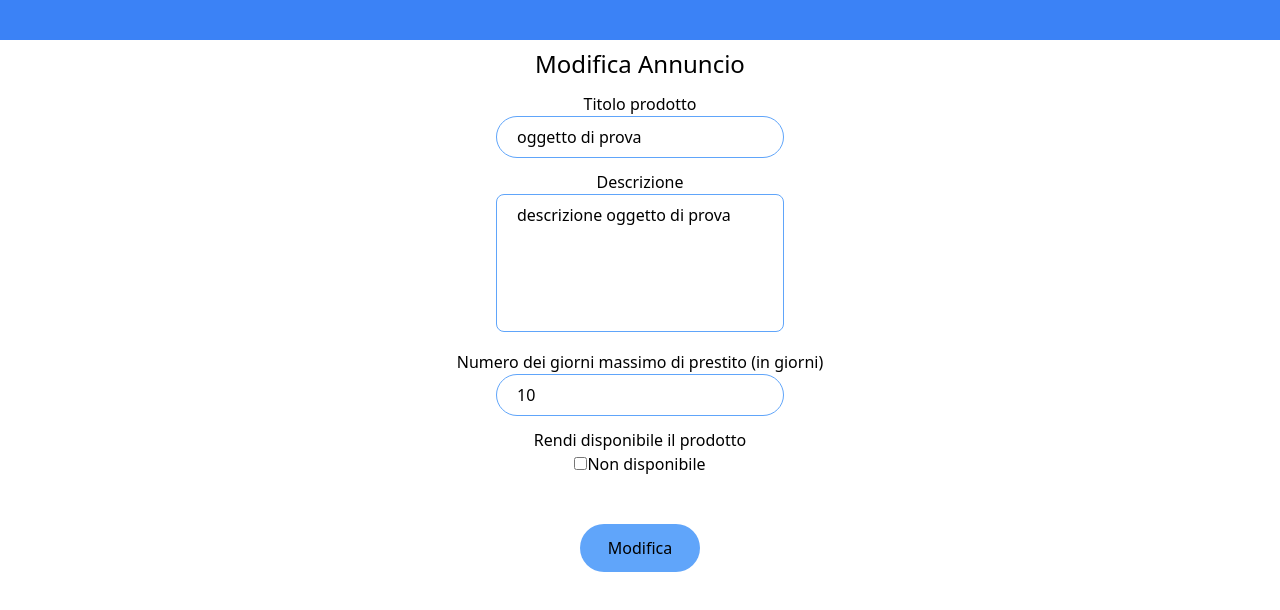
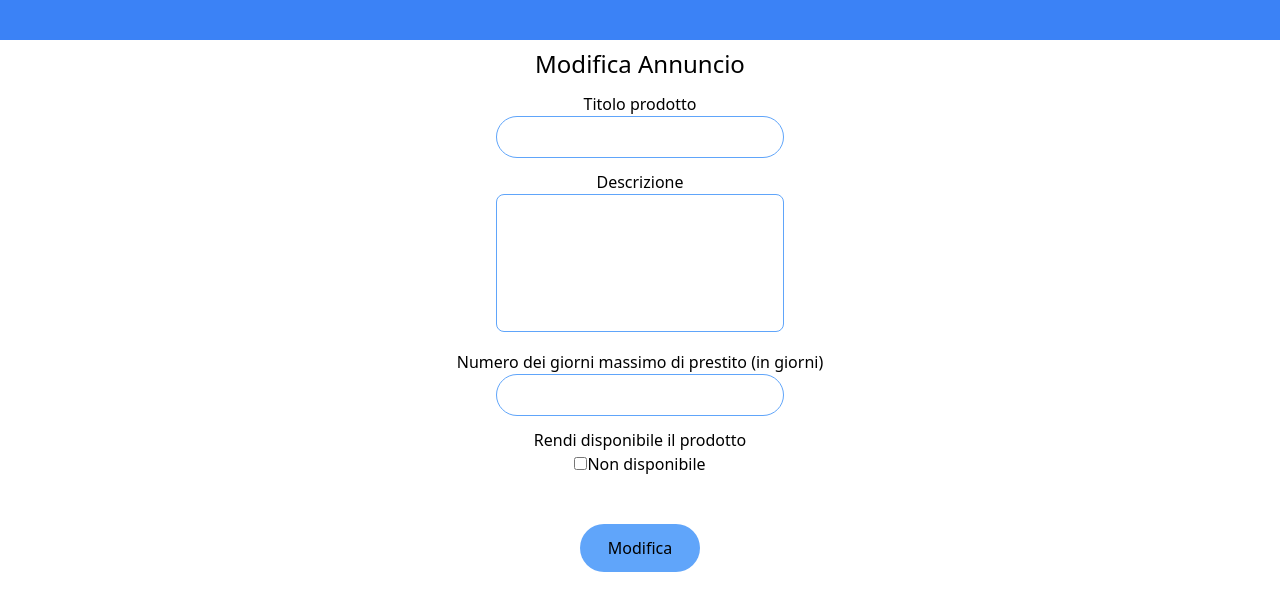
Before and after one commit to Bonis98/PRESTALOck, a Nuxt app in the folder frontend/: page /modifyProduct in a window 1280 px wide. Shown: the top 610 px of the page. Built offline with nearby package versions, Linux system fonts and the light colour scheme; no server answers.

Commit message:
frontend: added modify  call
added modify  call but an error still occur

```diff
--- a/frontend/pages/modifyProduct.vue
+++ b/frontend/pages/modifyProduct.vue
@@ -10,7 +10,7 @@
         Titolo prodotto
       </div>
       <div>
-        <Input v-model="product.title"/>
+        <Input v-model="product.title" />
       </div>
       <div class="mt-3">
         Descrizione
@@ -22,13 +22,13 @@
         Numero dei giorni massimo di prestito (in giorni)
       </div>
       <div>
-        <Input v-model="product.maxLoanDays" type="number" :placeholder= "[[ product.maxLoanDays ]]" min="1"  />
+        <Input v-model="product.maxLoanDays" type="number" :placeholder="[[ product.maxLoanDays ]]" min="1" />
       </div>
       <div class="mt-3">
         Rendi disponibile il prodotto
       </div>
-      <input type="checkbox" id="available" v-model="available">
-      <label for="available">{{ available ? "Disponibile" : "Non disponibile" }}</label>
+      <input id="available" v-model="availability" type="checkbox">
+      <label for="available">{{ availability ? "Disponibile" : "Non disponibile" }}</label>
       <div class="mt-12">
         <Button text="Modifica" @click="modify()" />
       </div>
@@ -42,7 +42,7 @@ export default {
     return {
       loading: false,
       product: '',
-      available: ''
+      availability: ''
     }
   },
   watch: {
@@ -56,24 +56,15 @@ export default {
     this.getProduct()
   },
   methods: {
-    getProduct () {
-      // finta chiamata alle api
-      this.product = {
-        id: 1,
-        title: 'oggetto di prova',
-        owner: 'Mario Rossi',
-        description: 'descrizione oggetto di prova',
-        maxLoanDays: 10,
-        insertionDate: '10/11/2022',
-        imageUrl: 'https://upload.wikimedia.org/wikipedia/commons/thumb/e/e7/Everest_North_Face_toward_Base_Camp_Tibet_Luca_Galuzzi_2006.jpg/1200px-Everest_North_Face_toward_Base_Camp_Tibet_Luca_Galuzzi_2006.jpg',
-        locker:
-        {
-          id: 1,
-          name: 'locker 1',
-          province: 'Milano',
-          address: 'Piazza Duomo, Milano'
-        }
+    // get the single of product from the backend API
+    async getProduct () {
+      this.loading = true
+      const productId = this.$route.query.productId
+      const result = await this.$callApi('/api/product/' + productId, 'GET')
+      if (result.data) {
+        this.product = result.data
       }
+      this.loading = false
     },
     async modify () {
       this.loading = true
@@ -81,14 +72,20 @@ export default {
         alert('errore')
         return
       }
-
       // make the request
-      await new Promise(resolve => setTimeout(resolve, 1000))
-      const respond = true
-      if (respond) {
-        this.loading = false
-        // send imagee
-        alert('Prodotto Modificato')
+      const productId = this.$route.query.productId
+      const result = await this.$callApi('/api/product/' + productId, 'PUT', {
+        title: this.product.title,
+        description: this.product.description,
+        maxLoanDays: this.product.maxLoanDays,
+        available: this.availability
+      })
+      if (result.data) {
+        console.log(result.data)
+        // this.$router.push({ path: '/productDetails/', query: { idProduct: productId } })
+      } else {
+        // optional: do something if there's an error
+        console.log(result.errorStatus)
       }
     }
   }
```
